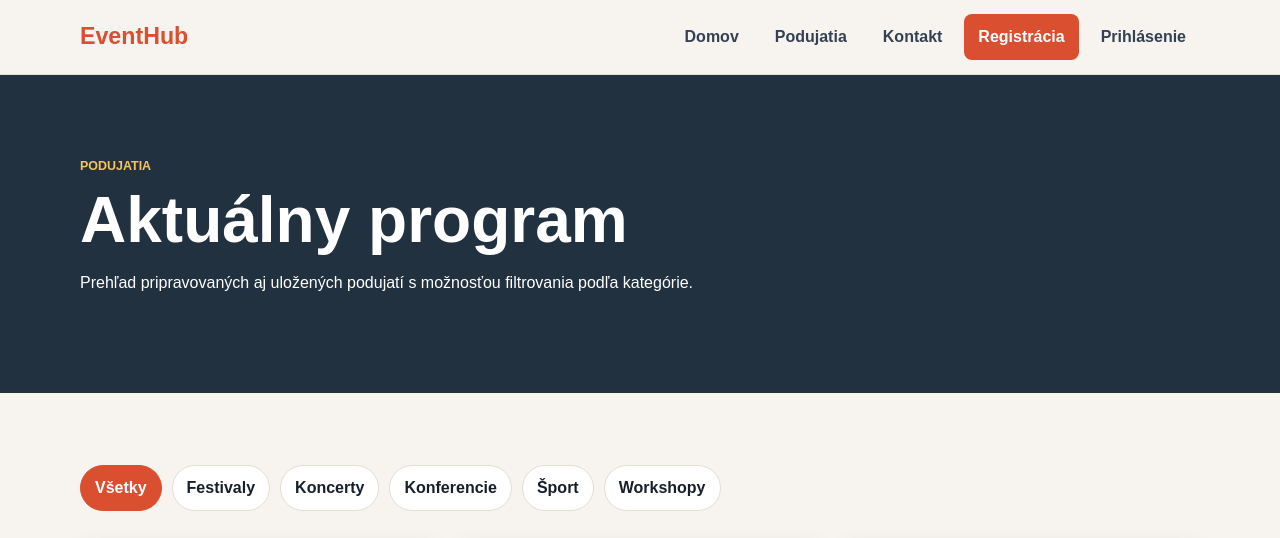
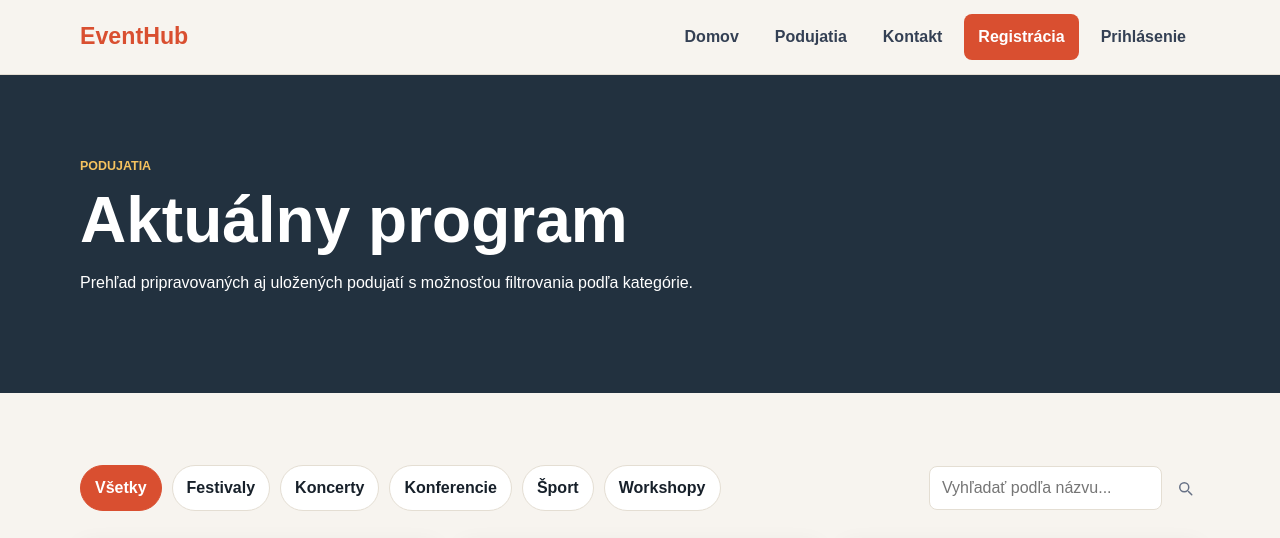
Before and after one commit to Lukiasko/EventHub, a PHP site: page /index.php?page=events in a window 1280 px wide. Shown: the top 538 px of the page. Run offline with PHP 8.4, Linux system fonts and the light colour scheme; data comes from the database, SQL or seed files in the repository; some libraries are stand-ins or nearby versions.

Commit message:
searchbar

```diff
--- a/controllers/EventController.php
+++ b/controllers/EventController.php
@@ -16,12 +16,15 @@ class EventController extends Controller
     public function index(): void
     {
         $categoryId = request_int('category');
+        $searchRaw = filter_input(INPUT_GET, 'q', FILTER_UNSAFE_RAW);
+        $search = $searchRaw !== null ? trim((string) $searchRaw) : null;
 
         $this->render('events', [
             'pageTitle' => 'Podujatia',
-            'events' => $this->eventModel->all($categoryId),
+            'events' => $this->eventModel->all($categoryId, $search),
             'categories' => $this->categoryModel->all(),
             'selectedCategory' => $categoryId,
+            'search' => $search,
         ]);
     }
 
--- a/models/Event.php
+++ b/models/Event.php
@@ -4,16 +4,26 @@ declare(strict_types=1);
 
 class Event extends Model
 {
-    public function all(?int $categoryId = null): array
+    public function all(?int $categoryId = null, ?string $search = null): array
     {
         $sql = 'SELECT e.*, c.name AS category_name
                 FROM events e
                 INNER JOIN categories c ON c.id = e.category_id';
         $params = [];
 
+        $conditions = [];
         if ($categoryId !== null) {
-            $sql .= ' WHERE e.category_id = :category_id';
+            $conditions[] = 'e.category_id = :category_id';
             $params['category_id'] = $categoryId;
+        }
+
+        if ($search !== null && trim($search) !== '') {
+            $conditions[] = 'e.title LIKE :search';
+            $params['search'] = '%' . $search . '%';
+        }
+
+        if ($conditions !== []) {
+            $sql .= ' WHERE ' . implode(' AND ', $conditions);
         }
 
         $sql .= ' ORDER BY e.event_date ASC';
--- a/public/css/style.css
+++ b/public/css/style.css
@@ -359,6 +359,37 @@ a {
     margin-bottom: 28px;
 }
 
+.search-form {
+    margin-left: auto;
+    display: inline-flex;
+    align-items: center;
+    gap: 8px;
+}
+
+.search-form input[type="search"] {
+    padding: 8px 12px;
+    border: 1px solid var(--line);
+    border-radius: 8px;
+    background: #fff;
+    min-width: 200px;
+}
+
+.search-form .btn-search {
+    display: inline-flex;
+    align-items: center;
+    justify-content: center;
+    border: 0;
+    background: transparent;
+    color: var(--muted);
+    cursor: pointer;
+    padding: 6px;
+}
+
+.search-form .btn-search svg {
+    width: 18px;
+    height: 18px;
+}
+
 .filter-bar a {
     padding: 9px 14px;
     border: 1px solid var(--line);
--- a/views/events.php
+++ b/views/events.php
@@ -14,6 +14,19 @@
                 <?= e($category['name']) ?>
             </a>
         <?php endforeach; ?>
+        <form class="search-form" method="get" action="<?= BASE_URL ?>">
+            <input type="hidden" name="page" value="events">
+            <?php if ($selectedCategory !== null): ?>
+                <input type="hidden" name="category" value="<?= (int) $selectedCategory ?>">
+            <?php endif; ?>
+            <input type="search" name="q" value="<?= e($search ?? '') ?>" placeholder="Vyhľadať podľa názvu..." aria-label="Vyhľadať podujatie">
+            <button type="submit" class="btn-search" aria-label="Vyhľadať">
+                <svg width="18" height="18" viewBox="0 0 24 24" fill="none" xmlns="http://www.w3.org/2000/svg" aria-hidden="true">
+                    <circle cx="11" cy="11" r="6" stroke="currentColor" stroke-width="2"/>
+                    <path d="M21 21l-4.35-4.35" stroke="currentColor" stroke-width="2" stroke-linecap="round"/>
+                </svg>
+            </button>
+        </form>
     </div>
 
     <div class="container card-grid">
```
